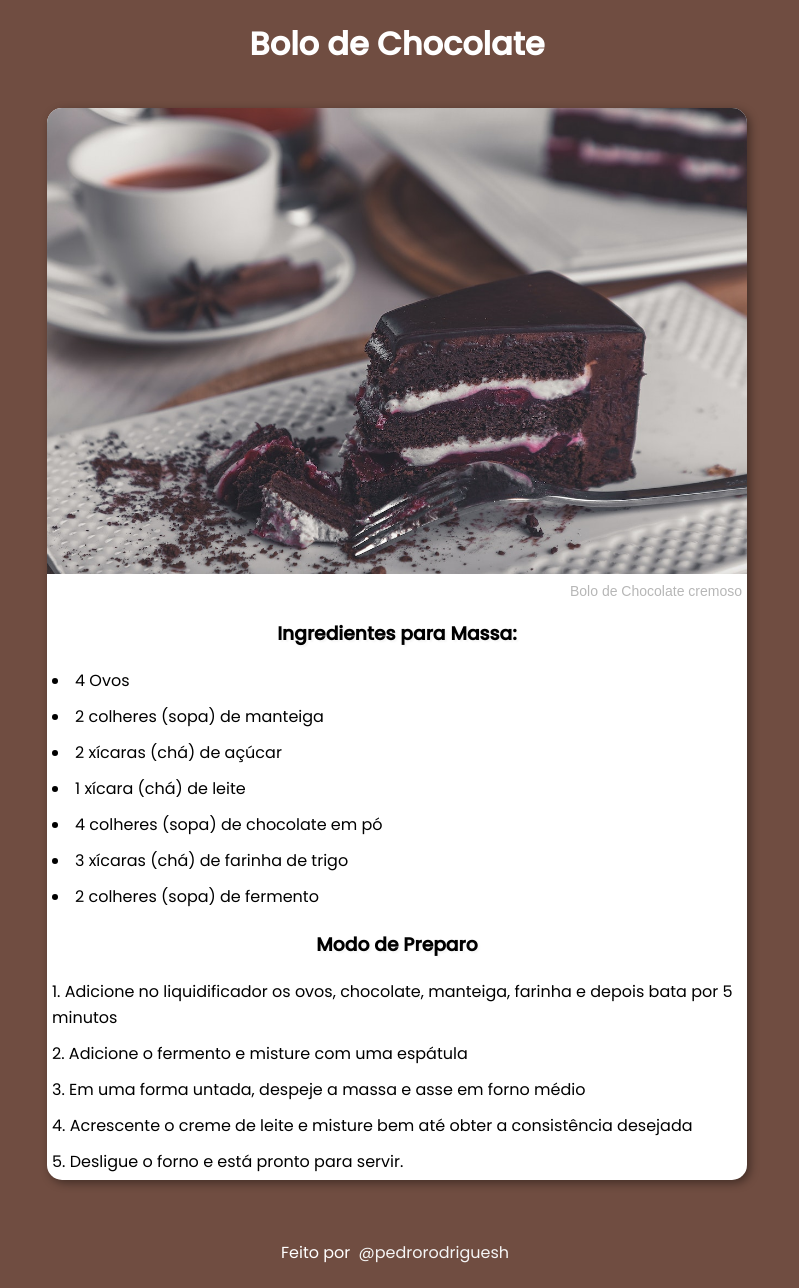
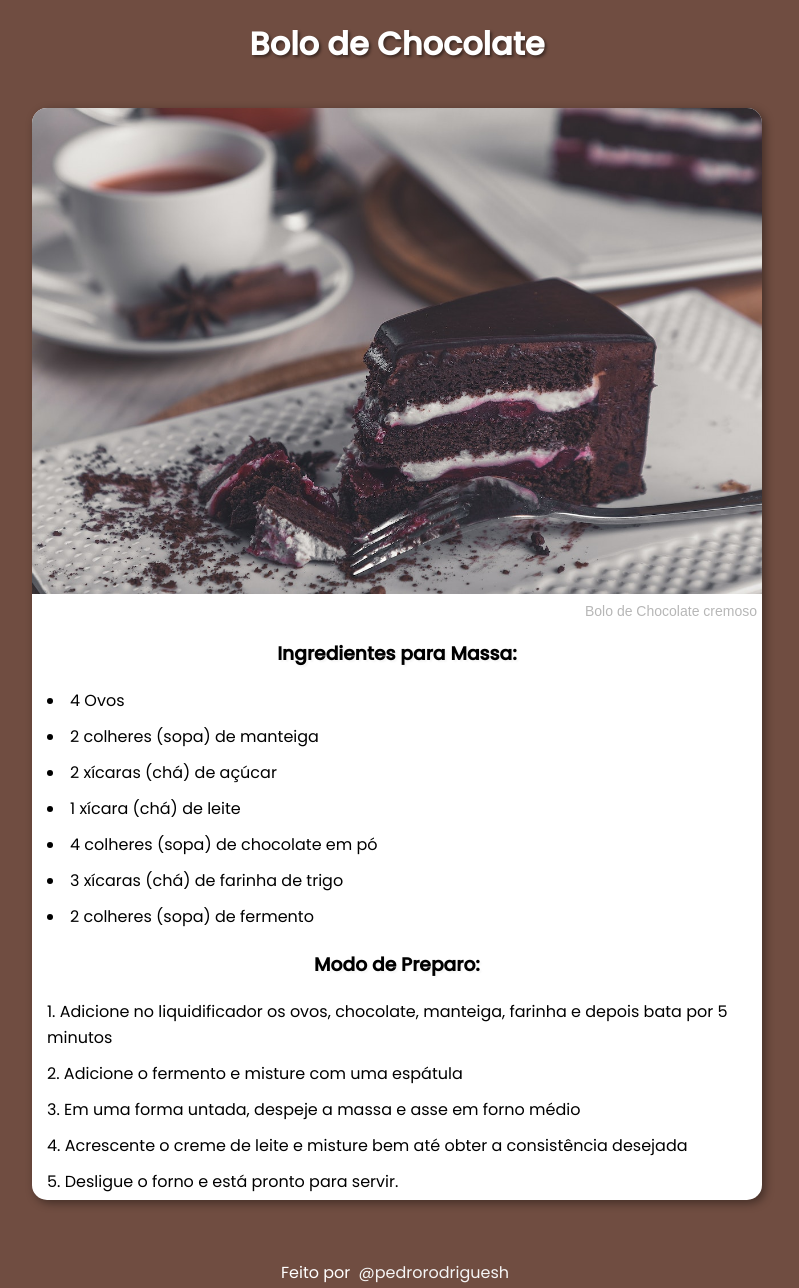
Before and after one commit to pedrorodriguesh/desafiosrocketseat, a plain HTML site: page desafio-receita/index.html in a window 1280 px wide. Shown: the whole page, without its empty margins (243-1042 px from the left). Drawn offline with Linux system fonts and the light colour scheme.

Commit message:
desafio terminado

```diff
--- a/desafio-receita/index.html
+++ b/desafio-receita/index.html
@@ -31,7 +31,7 @@
         </ul>
 
         <ol>
-            <h3>Modo de Preparo</h3>
+            <h3>Modo de Preparo:</h3>
             <li>Adicione no liquidificador os ovos, chocolate, manteiga, farinha e depois bata por 5 minutos</li>
             <li>Adicione o fermento e misture com uma espátula</li>
             <li>Em uma forma untada, despeje a massa e asse em forno médio</li>
--- a/desafio-receita/style/style.css
+++ b/desafio-receita/style/style.css
@@ -16,12 +16,13 @@ h1{
     text-align: center;
     margin-bottom: 40px;
     margin-top: 20px;
+    text-shadow: 2px 2px 3px rgba(0, 0, 0, 0.462);
 }
 
 main{
 
     background-color: white;
-    width: 700px;
+    width: 730px;
     margin: auto;
     border-radius: 15px;
     box-shadow: 3px 3px 10px rgba(0, 0, 0, 0.412);
@@ -38,7 +39,7 @@ main figure figcaption{
 
 main img{
 
-    width: 700px;
+    width: 730px;
     border-radius: 15px 15px 0 0 ;
 }
 
@@ -47,6 +48,8 @@ main ul li{
     list-style-position: inside;
     padding: 5px;
     font-family: 'Poppins', sans-serif;
+    padding-left: 15px;
+
 
 }
 
@@ -55,6 +58,7 @@ main ol li{
     list-style-position: inside;
     padding: 5px;
     font-family: 'Poppins', sans-serif;
+    padding-left: 15px;
 
 }
 
```
